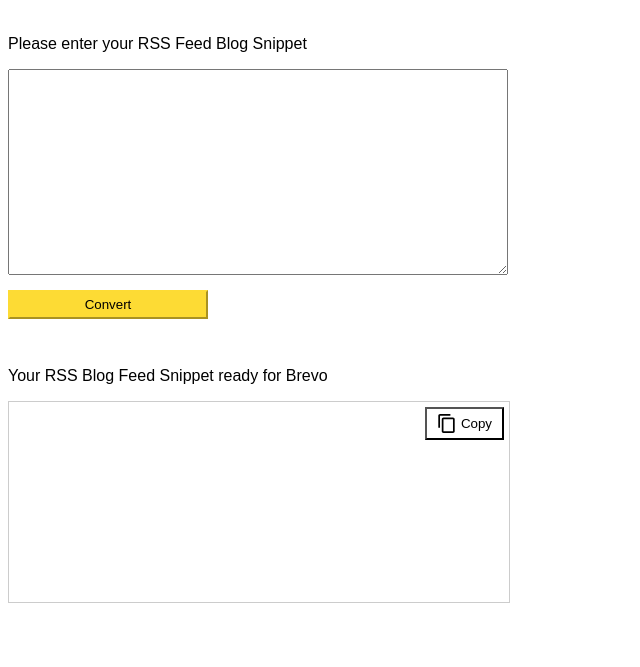
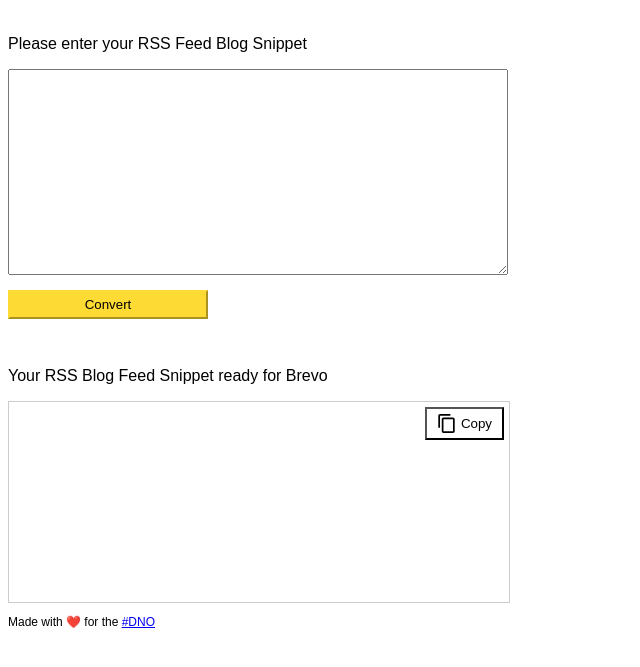
Before and after one commit to edobegagic/rss-to-html-snippet-converter, a plain HTML site: page index.html in a window 1280 px wide. Shown: the part 85-752 px from the top of the page, without its empty margins (0-640 px from the left). Drawn offline with Linux system fonts and the light colour scheme.

Commit message:
made w love

```diff
--- a/index.html
+++ b/index.html
@@ -48,6 +48,7 @@
       }
       .output-container {
         margin-top: 48px;
+        margin-bottom: 12px;
       }
     </style>
   </head>
@@ -89,6 +90,9 @@
         <pre id="preOutput"></pre>
       </div>
     </div>
+    <p class="main-container-text" style="font-size: 12px">
+      Made with ❤️ for the <a href="https://digitaleneuordnung.de/">#DNO</a>
+    </p>
 
     <script>
       document.addEventListener("DOMContentLoaded", () => {
```
